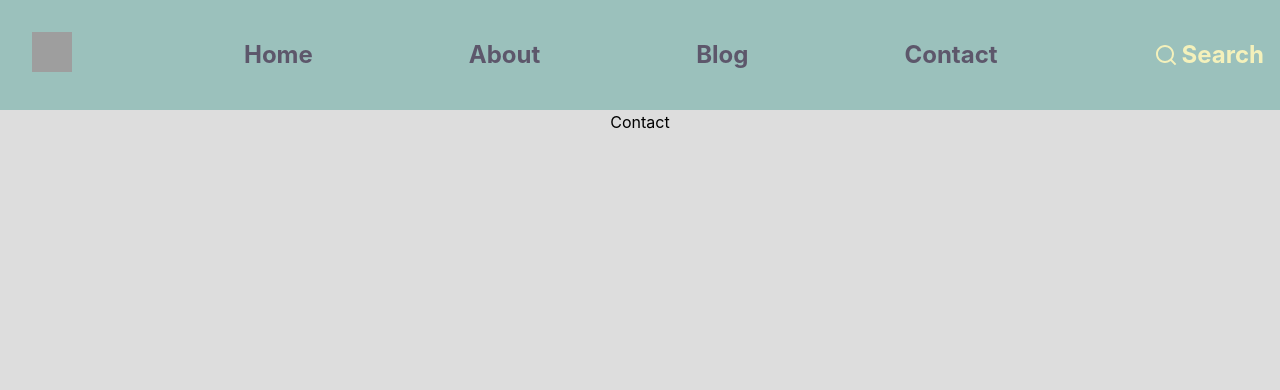
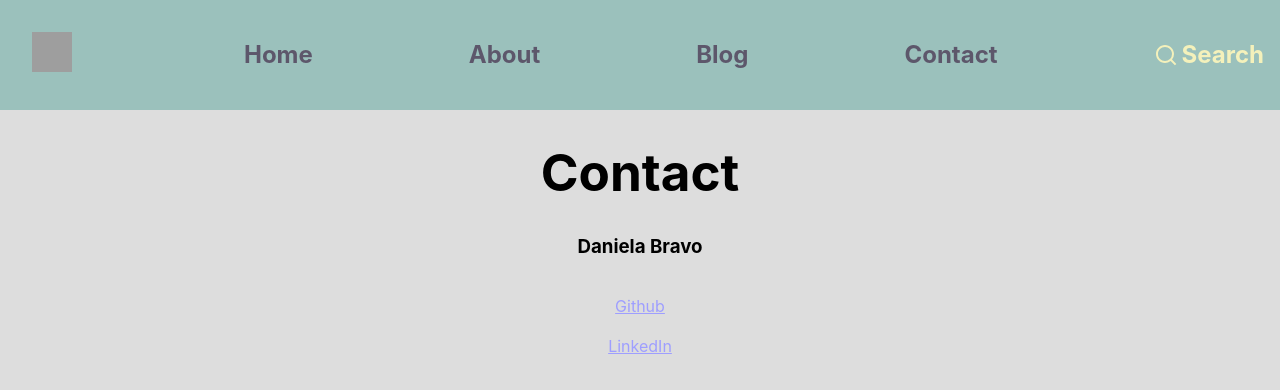
Before and after one commit to iamdanie/alto-cms-blog, a React (Vite) app: page /contact in a window 1280 px wide. Shown: the top 390 px of the page. Built offline with nearby package versions, Linux system fonts and the light colour scheme; grey boxes are pictures that could not be loaded.

Commit message:
feat: #12 WIP - added keyboard event to modal

```diff
--- a/src/components/TopMenu/components/SearchModal/index.tsx
+++ b/src/components/TopMenu/components/SearchModal/index.tsx
@@ -19,7 +19,17 @@ const SearchModal: React.FC<SearchModalProps> = ({ isOpen, onClose }) => {
   const posts: Post[] = getPosts()
 
   React.useEffect(() => {
+    const keyDownHandler = (event: KeyboardEvent) => {
+      if (event.key === 'Escape') {
+        event.preventDefault()
+        onClose()
+      }
+    }
+
+    document.addEventListener('keydown', keyDownHandler)
+
     return () => {
+      document.removeEventListener('keydown', keyDownHandler)
       setSearchTerm('')
       setFoundPosts([])
     }
@@ -49,6 +59,7 @@ const SearchModal: React.FC<SearchModalProps> = ({ isOpen, onClose }) => {
     <Modal open={isOpen} onClose={onClose}>
       <>
         <input
+          autoFocus
           className="search-input"
           id="title"
           name="title"
--- a/src/views/About.tsx
+++ b/src/views/About.tsx
@@ -1,7 +1,16 @@
 import React from 'react'
 
 function About(): React.ReactElement<{}> {
-  return <>About</>
+  return (
+    <>
+      <h1>About</h1>
+      <div>
+        This site has been developed by Daniela Bravo. For educational purposes
+        only
+      </div>
+      <div>2023</div>
+    </>
+  )
 }
 
 export default About
--- a/src/views/Contact.tsx
+++ /dev/null
@@ -1,7 +0,0 @@
-import React from 'react'
-
-function Contact(): React.ReactElement<{}> {
-  return <>Contact</>
-}
-
-export default Contact
--- /dev/null
+++ b/src/views/Contact/index.css
@@ -0,0 +1,8 @@
+.contact-info {
+    display: flex;
+    flex-direction: column;
+}
+
+.contact-info a {
+    margin-top: 1rem;
+}
--- /dev/null
+++ b/src/views/Contact/index.tsx
@@ -0,0 +1,25 @@
+import React from 'react'
+import './index.css'
+
+function Contact(): React.ReactElement<{}> {
+  return (
+    <>
+      <h1>Contact</h1>
+      <h3>Daniela Bravo</h3>
+      <div className="contact-info">
+        <a href="https://github.com/iamdanie" target="_blank" rel="noreferrer">
+          Github
+        </a>
+        <a
+          href="https://www.linkedin.com/in/daniela-bravo-572385a1"
+          target="_blank"
+          rel="noreferrer"
+        >
+          LinkedIn
+        </a>
+      </div>
+    </>
+  )
+}
+
+export default Contact
```
